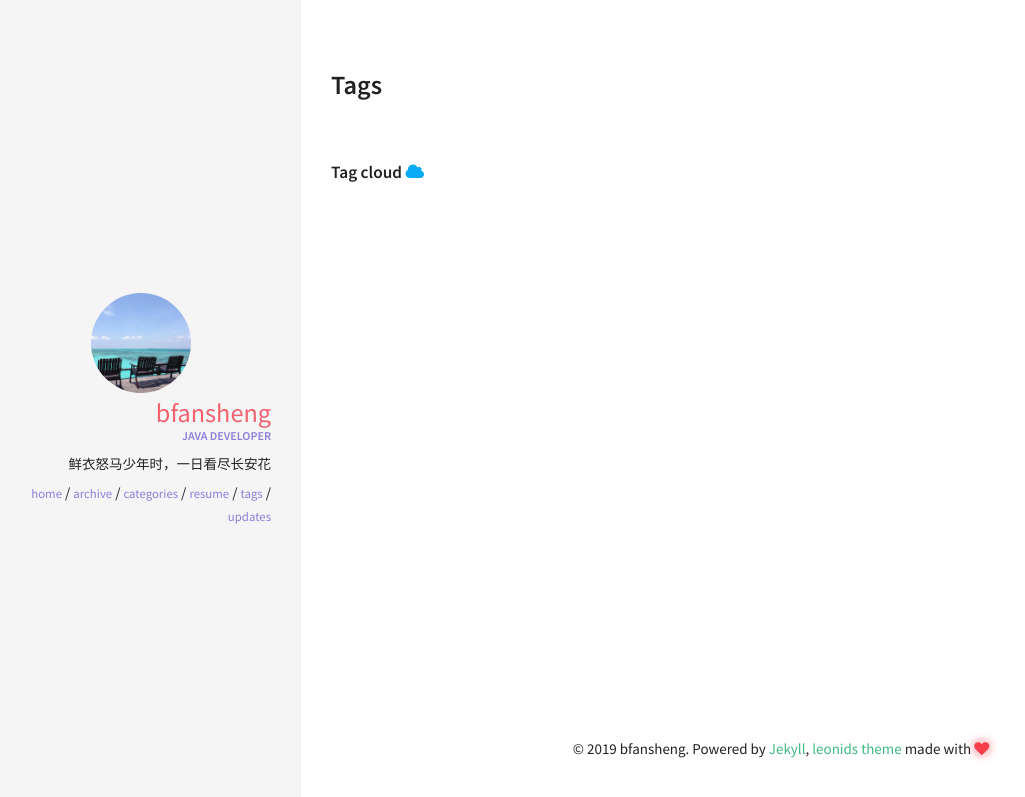
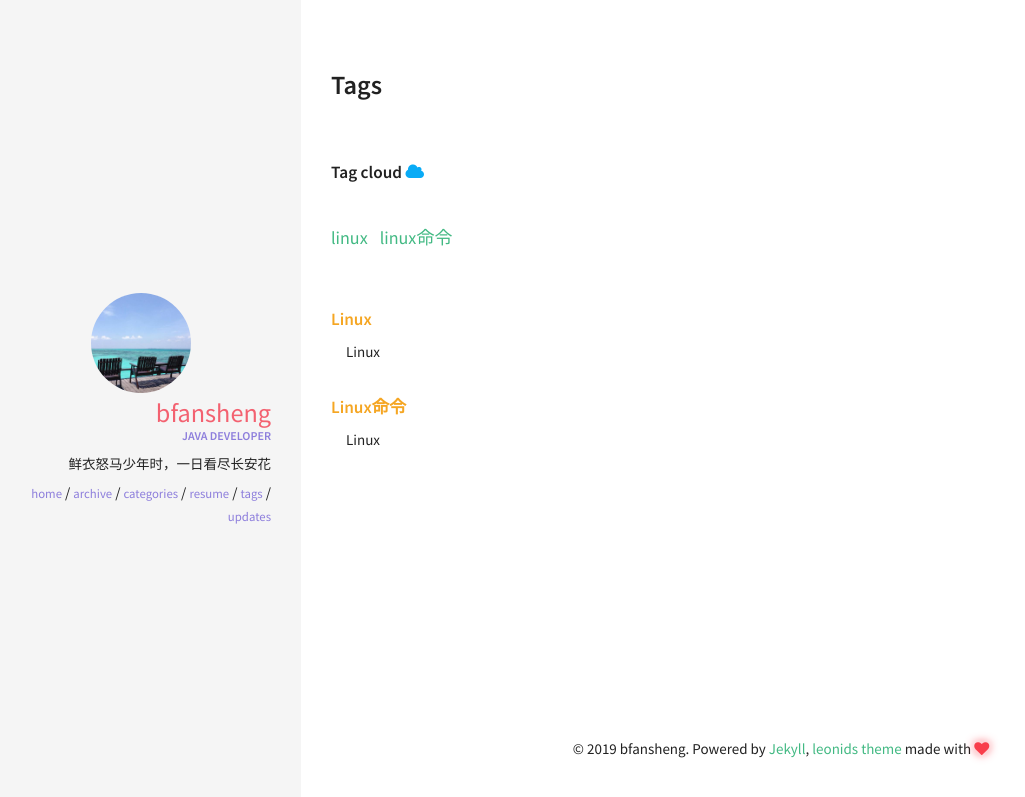
Before and after one commit to bfansheng/blog-jekins, a Jekyll site: the page built from tags.html, in a window 1280 px wide. Shown: the top 797 px of the page, without its empty margins (19-1044 px from the left). Built offline with Jekyll 4.4.1, drawn with Linux system fonts in a browser that asks for light colours.

Commit message:
add tags

```diff
--- a/_posts/2019-03-22-Linux.md
+++ b/_posts/2019-03-22-Linux.md
@@ -2,6 +2,7 @@
 layout: post
 title: Linux
 categories: [Linux]
+tags: [linux, linux命令]
 ---
 
 [TOC]
```
